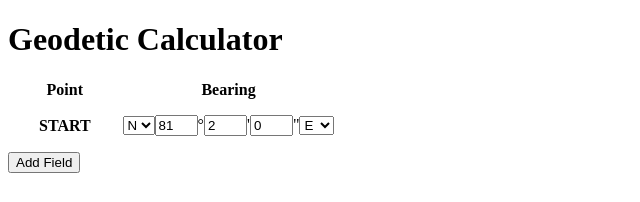
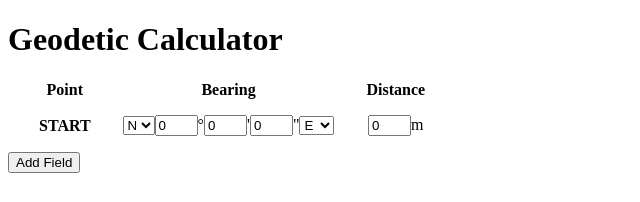
Before and after one commit to LuanGqnt/Geodetic-Engineer-Calculator, a React (Create React App) app: page / in a window 1280 px wide. Shown: the top 202 px of the page, without its empty margins (0-640 px from the left). Built offline with nearby package versions, Linux system fonts and the light colour scheme.

Commit message:
Added distance

```diff
--- a/src/App.js
+++ b/src/App.js
@@ -3,30 +3,22 @@ import Bearing from './components/Bearing';
 
 import './css/styles.css';
 
+const NEWFIELD = {
+  'point': 'start',
+  'directionA': 'n',
+  'degrees': 0,
+  'minutes': 0,
+  'seconds': 0,
+  'directionB': 'e',
+  'distance': 0
+};
+
 const App = () => {
-  const [bearings, setBearings] = useState([
-    {
-      'point': 'start',
-      'directionA': 'n',
-      'degrees': 81,
-      'minutes': 2,
-      'seconds': 0,
-      'directionB': 'e',
-      'distance': 301.71
-    }
-  ]);
+  const [bearings, setBearings] = useState([NEWFIELD]);
   const [point, setPoint] = useState(1);
 
   const addField = () => {
-    const newField = {
-      'point': '1',
-      'directionA': 'n',
-      'degrees': 0,
-      'minutes': 0,
-      'seconds': 0,
-      'directionB': 'e',
-      'distance': 0
-    }
+    const newField = Object.assign({}, NEWFIELD);
 
     newField.point = point;
     setPoint(point + 1);
@@ -43,6 +35,7 @@ const App = () => {
             <tr>
               <th>Point</th>
               <th>Bearing</th>
+              <th>Distance</th>
             </tr>
           </thead>
 
--- a/src/components/Bearing.js
+++ b/src/components/Bearing.js
@@ -58,6 +58,18 @@ const Bearing = ({ bearings, setBearings, bearing }) => {
             <option value="w">W</option>
           </select>
         </td>
+
+        <td>
+          <label htmlFor="distance">
+              <input type="number" name="distance" value={bearing.distance} onChange={e => setBearings(bearings.map(bearing_ => {
+                if(bearing_.point === bearing.point)
+                  return {...bearing, distance: e.target.value};
+                else
+                  return bearing_;
+              }))} />
+              m
+          </label>
+        </td>
     </tr>
   );
 }
```
